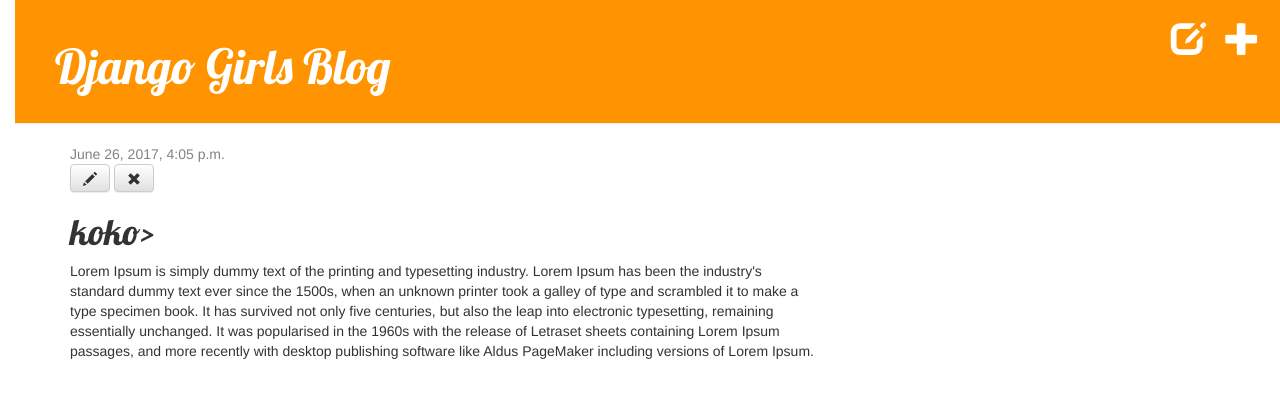
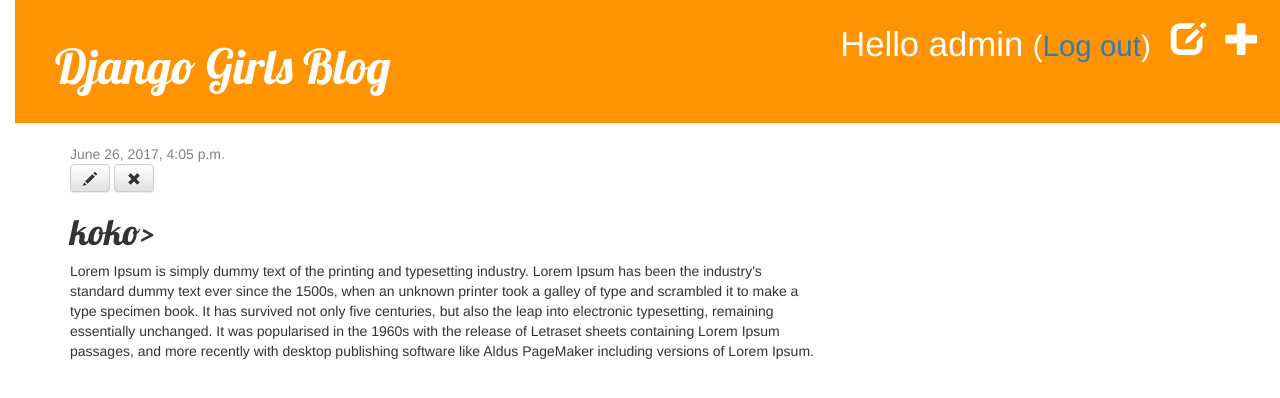
Before and after one commit to udoyen/my-first-blog, a Django app: page /post/1/ in a window 1280 px wide. Shown: the top 398 px of the page. Run offline with Django 3.2, Linux system fonts and the light colour scheme; a user stored in the database is signed in; data comes from the database, SQL or seed files in the repository; both versions use the stored data as it was after the commit; some libraries are stand-ins or nearby versions.

Commit message:
Added logout and username features

```diff
--- a/blog/templates/blog/base.html
+++ b/blog/templates/blog/base.html
@@ -12,6 +12,9 @@
                         {% if user.is_authenticated %}
                                 <a href="{% url 'post_new' %}" class="top-menu"><span class="glyphicon glyphicon-plus"></span></a>
                                 <a href="{% url 'post_draft_list' %}" class="top-menu"><span class="glyphicon glyphicon-edit"></span></a>
+                                <p class="top-menu">Hello {{ user.username }} <small>(<a href="{% url 'logout' %}">Log out</a>)</small></p>
+                        {% else %}
+                                <a href="{% url 'login' %}" class="top-menu"><span class="glyphicon glyphicon-lock"></span></a>
                         {% endif %}
                         <h1><a href="/">Django Girls Blog</a></h1>
                 </div>
--- a/blog/templates/blog/post_detail.html
+++ b/blog/templates/blog/post_detail.html
@@ -7,7 +7,9 @@
                         {{ post.published_date }}
                 </div>
             {% else %}
-                <a class="btn btn-default" href="{% url 'post_publish' pk=post.pk %}">Publish</a>
+                {% if user.is_authenticated %}
+                    <a class="btn btn-default" href="{% url 'post_publish' pk=post.pk %}">Publish</a>
+                {% endif %}
             {% endif %}
             {% if user.is_authenticated %}
                 <a class="btn btn-default" href="{% url 'post_edit' pk=post.pk %}"><span class="glyphicon glyphicon-pencil"></span></a>
--- a/mysite/urls.py
+++ b/mysite/urls.py
@@ -21,5 +21,6 @@ from django.contrib.auth import views
 urlpatterns = [
     url(r'^admin/', admin.site.urls),
     url(r'^accounts/login/$', views.login, name='login'),
+    url(r'^accounts/logout/$', views.logout, name='logout', kwargs={'next_page': '/'}),
     url(r'', include('blog.urls')),
 ]
```
Also changed, not shown: db.sqlite3.
